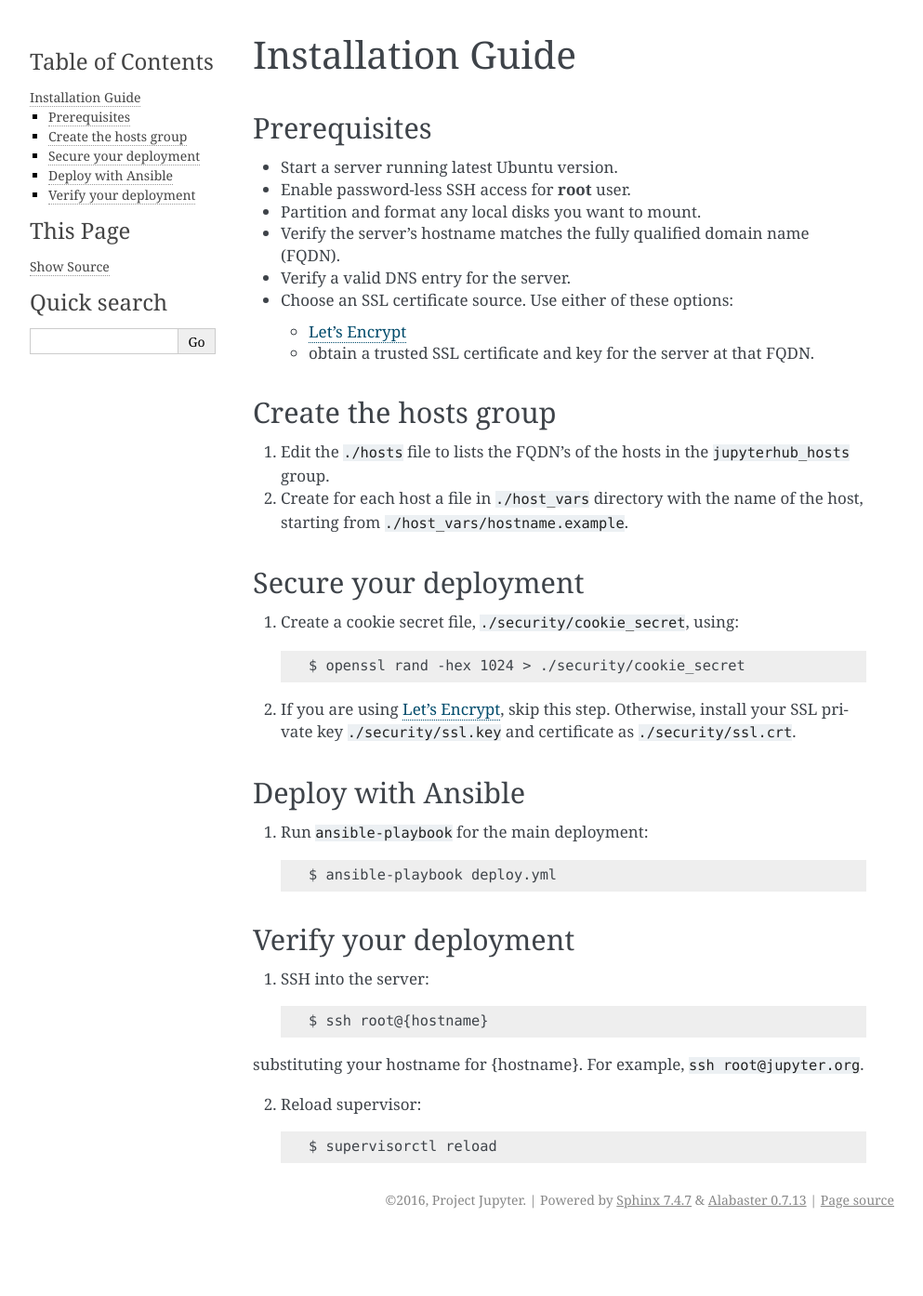
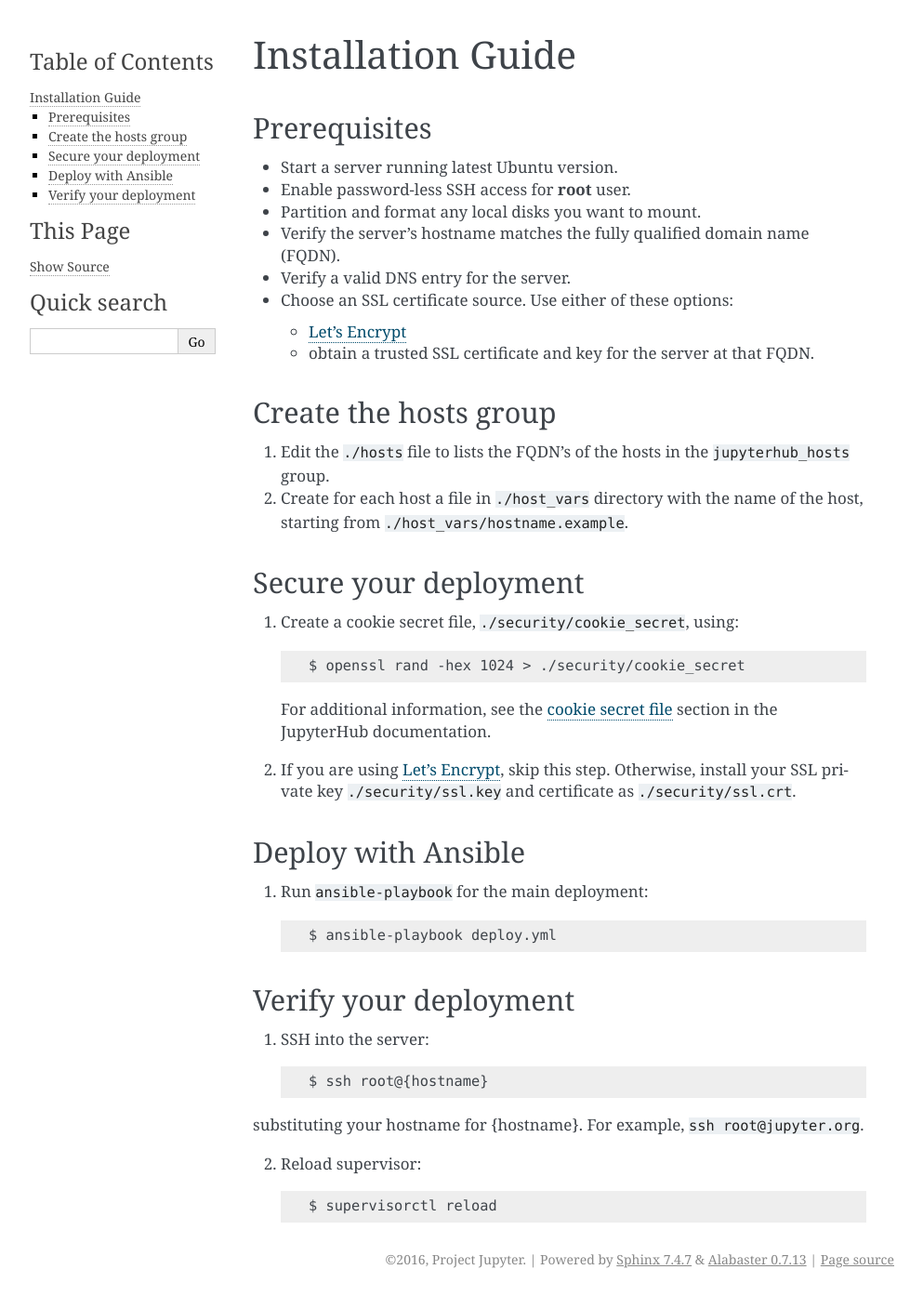
Before and after one commit to jupyterhub/jupyterhub-deploy-teaching, a Sphinx documentation site: the page built from docs/source/installation.rst, in a window 1280 px wide. Shown: the whole page at 93% size, without its empty margins (148-1141 px from the left). Built offline with Sphinx 7.4.7, drawn with Linux system fonts in a browser that asks for light colours; before the commit the page ends 1330 px from its top, so only the background shows below that.

Commit message:
Add link to cookie secret docs in JupyterHub

```diff
--- a/docs/source/installation.rst
+++ b/docs/source/installation.rst
@@ -35,6 +35,8 @@
 
     $ openssl rand -hex 1024 > ./security/cookie_secret
 
+   For additional information, see the `cookie secret file <https://jupyterhub.readthedocs.io/en/latest/getting-started.html#cookie-secret>`_ section in the JupyterHub documentation.
+
 2. If you are using `Let's Encrypt <https://letsencrypt.org/>`_, skip this step.
    Otherwise, install your SSL private key :file:`./security/ssl.key` and
    certificate as :file:`./security/ssl.crt`.
```
